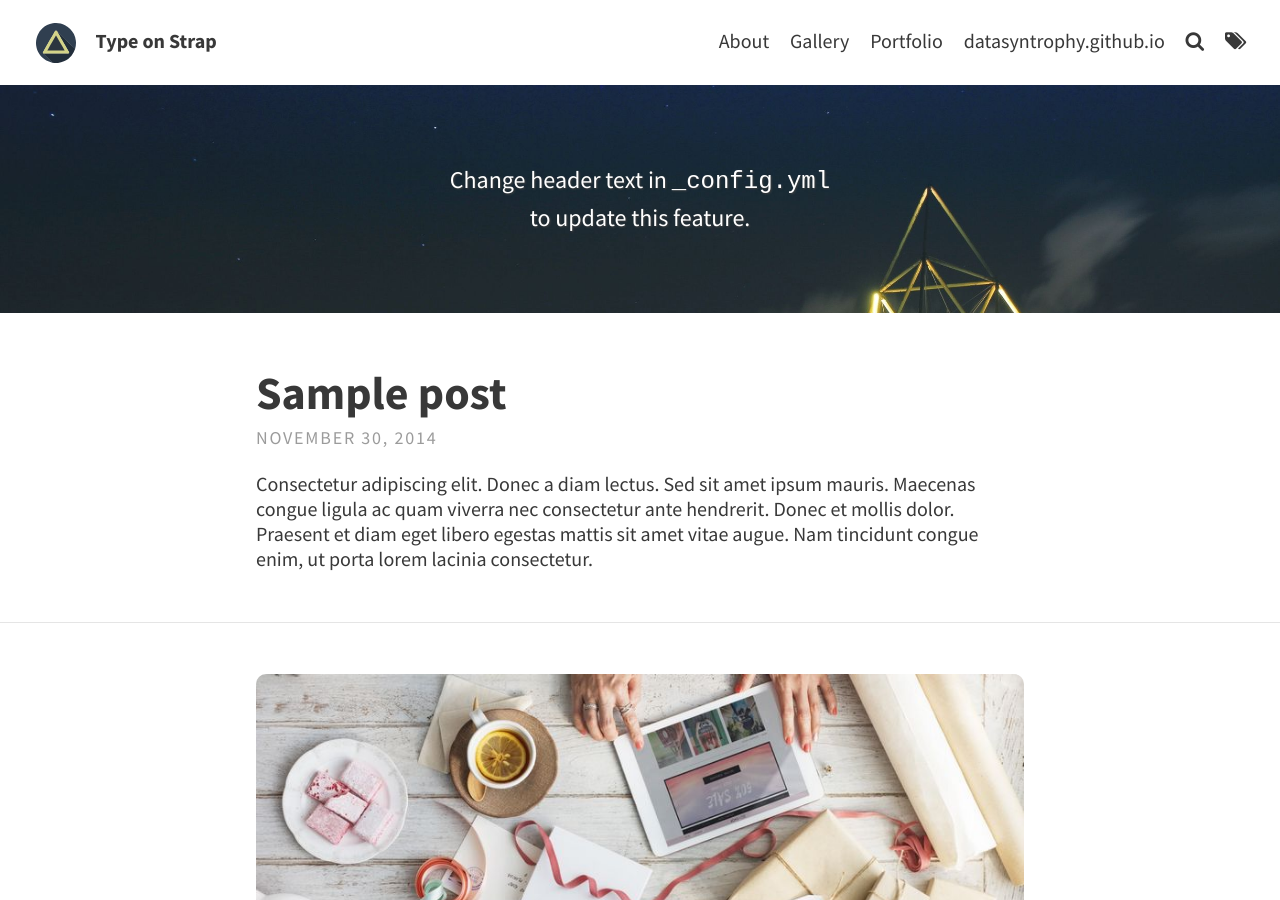
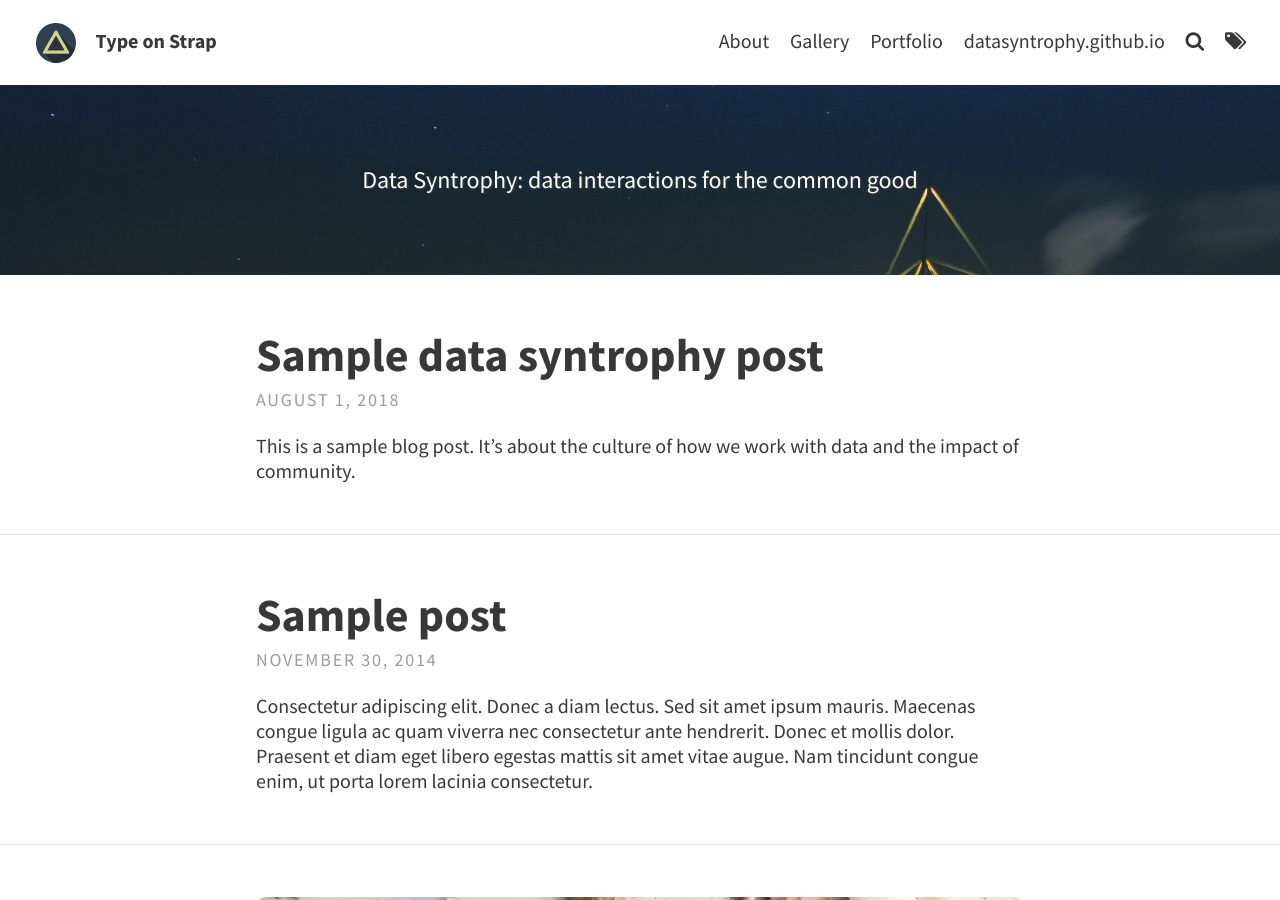
Before and after one commit to datasyntrophy/datasyntrophy.github.io, a Jekyll site: the page built from index.html, in a window 1280 px wide and 900 px high. Built offline with Jekyll 4.4.1, drawn with Linux system fonts in a browser that asks for light colours; the list of posts is cut into pages by our own code; some of the changed text lies outside the part shown.

Commit message:
updated index and sample post

```diff
--- a/_config.yml
+++ b/_config.yml
@@ -15,7 +15,7 @@ theme_settings:
 
   # Header and footer text
   header_text: > #two or three lines to describe your site
-     <p>Change header text in <code>_config.yml</code> <br> to update this feature.</p>
+     <p>Data Syntrophy: data interactions for the common good</p>
   header_text_feature_image: assets/img/pexels/triangular.jpeg
   footer_text: >
    Powered by <a href="https://jekyllrb.com/">Jekyll</a> with <a href="https://github.com/sylhare/Type-on-Strap">Type on Strap</a>
--- /dev/null
+++ b/_posts/2018-08-01-sample.md
@@ -0,0 +1,9 @@
+---
+layout: post
+title: Sample data syntrophy post
+tags: [data, community]
+excerpt_separator: <!--more-->
+---
+
+This is a sample blog post. It's about the culture of how we work with
+data and the impact of community.
```
Also changed, not shown: 2 other files.
